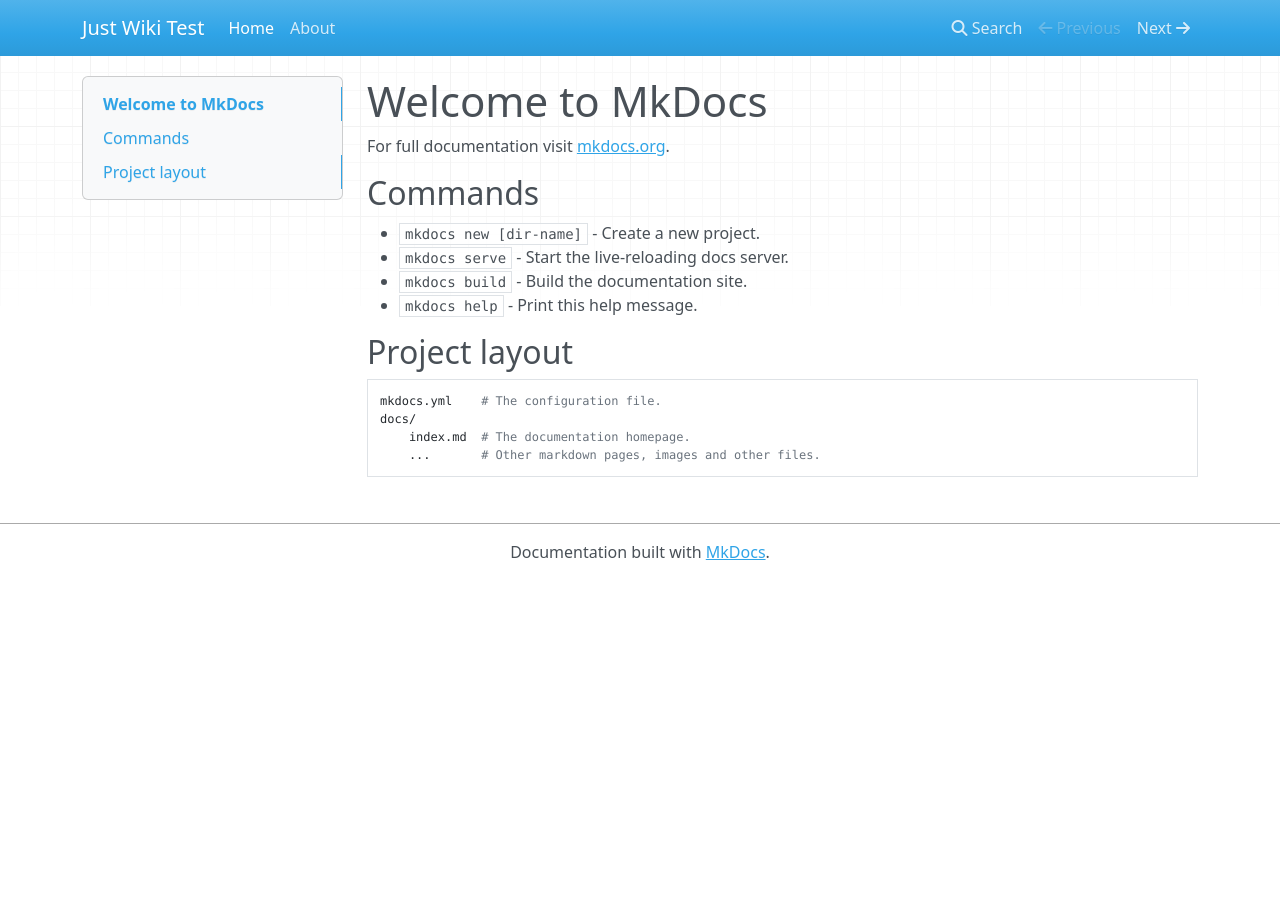
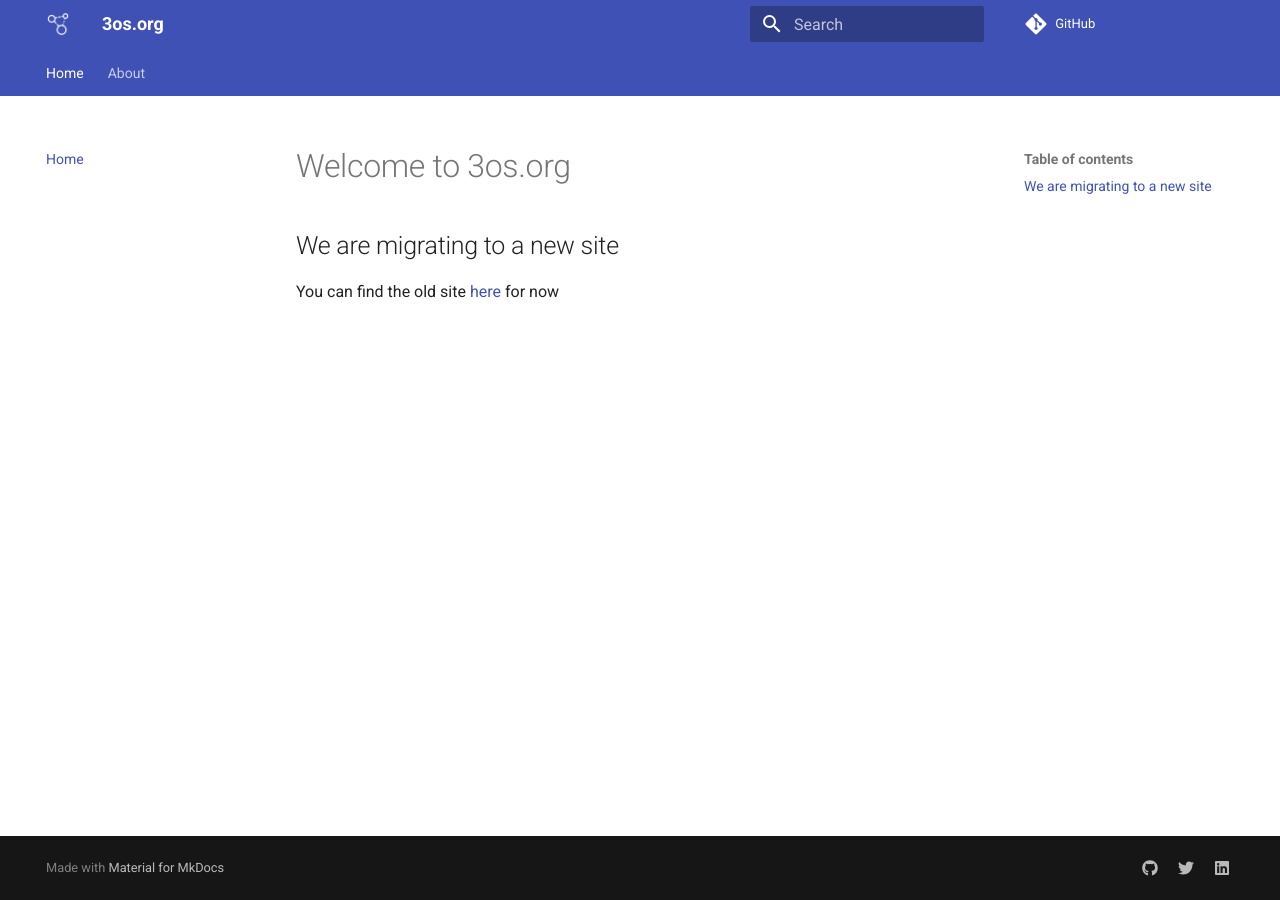
Before and after one commit to dany1061/3os.org, an MkDocs documentation site: the page built from docs/index.md, in a window 1280 px wide. Built offline with MkDocs 1.6.1 and Material for MkDocs 9.7.7, drawn with Linux system fonts in a browser that asks for light colours; nearby versions of some CDN libraries; comment, search, counter and statistics services are not loaded.

Commit message:
basic structure

```diff
--- a/docs/index.md
+++ b/docs/index.md
@@ -1,17 +1,5 @@
-# Welcome to MkDocs
+# Welcome to 3os.org
 
-For full documentation visit [mkdocs.org](https://mkdocs.org).
+## We are migrating to a new site
 
-## Commands
-
-* `mkdocs new [dir-name]` - Create a new project.
-* `mkdocs serve` - Start the live-reloading docs server.
-* `mkdocs build` - Build the documentation site.
-* `mkdocs help` - Print this help message.
-
-## Project layout
-
-    mkdocs.yml    # The configuration file.
-    docs/
-        index.md  # The documentation homepage.
-        ...       # Other markdown pages, images and other files.
+You can find the old site [here](https://old.3os.org) for now
--- a/mkdocs.yml
+++ b/mkdocs.yml
@@ -1,4 +1,31 @@
-site_name: Just Wiki Test
+site_name: 3os.org
+site_url: https://3os.org
 nav:
   - Home: index.md
   - About: about.md
+
+repo_url: https://github.com/fire1ce/3os.org/
+edit_uri: 'blob/master/docs/'
+
+theme:
+  name: 'material'
+  logo: 'images/logo.png'
+  favicon: 'images/favicon.ico'
+  feature:
+    tabs: true
+
+plugins:
+  - search
+
+extra:
+  disqus: '3os'
+  social:
+    - type: 'github'
+      link: 'https://github.com'
+    - type: 'twitter'
+      link: 'https://twitter.com'
+    - type: 'linkedin'
+      link: 'https://linkedin.com'
+
+markdown_extensions:
+  - admonition
```
Also changed, not shown: docs/images/favicon.ico (added), docs/images/logo.png (added), 3 other files.
